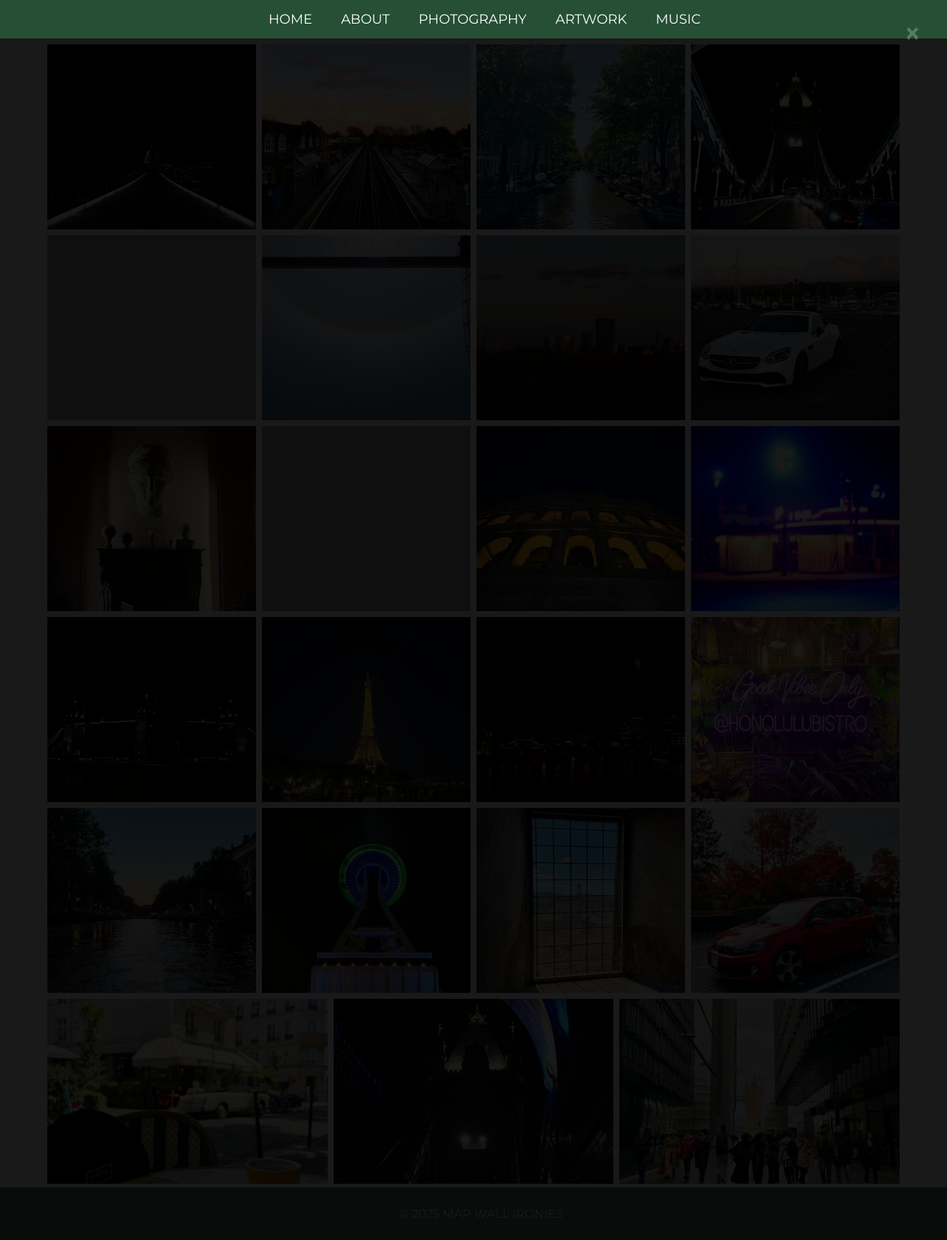
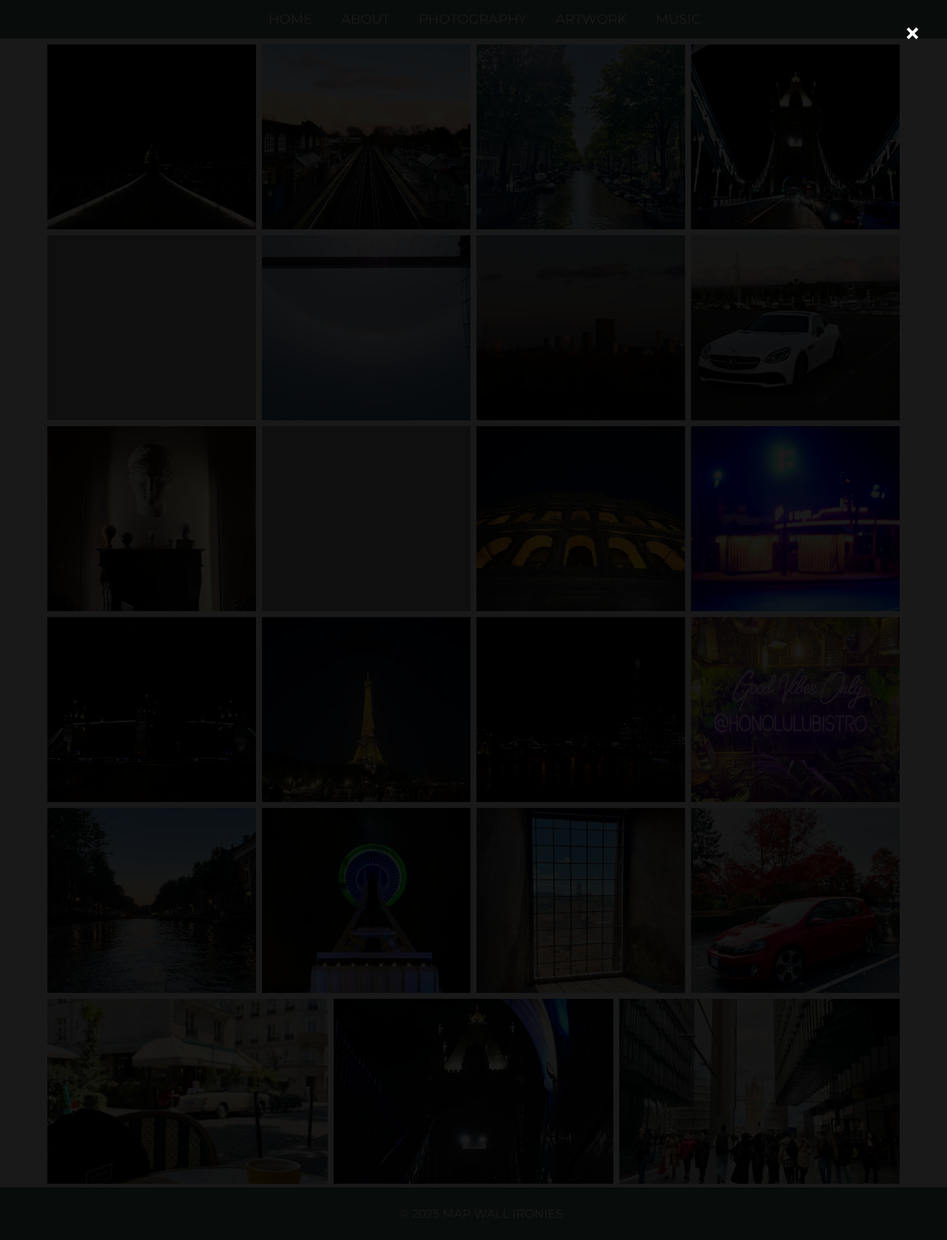
Before and after one commit to mapwallironies/mapwallironies.github.io, a Jekyll site: the page built from urban.md, in a window 1280 px wide. Shown: the whole page at 74% size. Built offline with Jekyll 4.4.1, drawn with Linux system fonts in a browser that asks for light colours.

Commit message:
Update custom.css

```diff
--- a/assets/css/custom.css
+++ b/assets/css/custom.css
@@ -321,7 +321,7 @@ body.urban-page .urban-gallery {
 .modal {
   display: none;
   position: fixed;
-  z-index: 1;
+  z-index: 1000;
   left: 0;
   top: 0;
   width: 100%;
@@ -334,14 +334,6 @@ body.urban-page .urban-gallery {
 }
 
 /* Fullscreen image */
-.modal-content {
-  max-width: 90vw;
-  max-height: 90vh;
-  width: auto;
-  height: auto;
-  object-fit: contain;
-}
-
 .modal-content {
   max-width: 90vw;
   max-height: 90vh;
```
